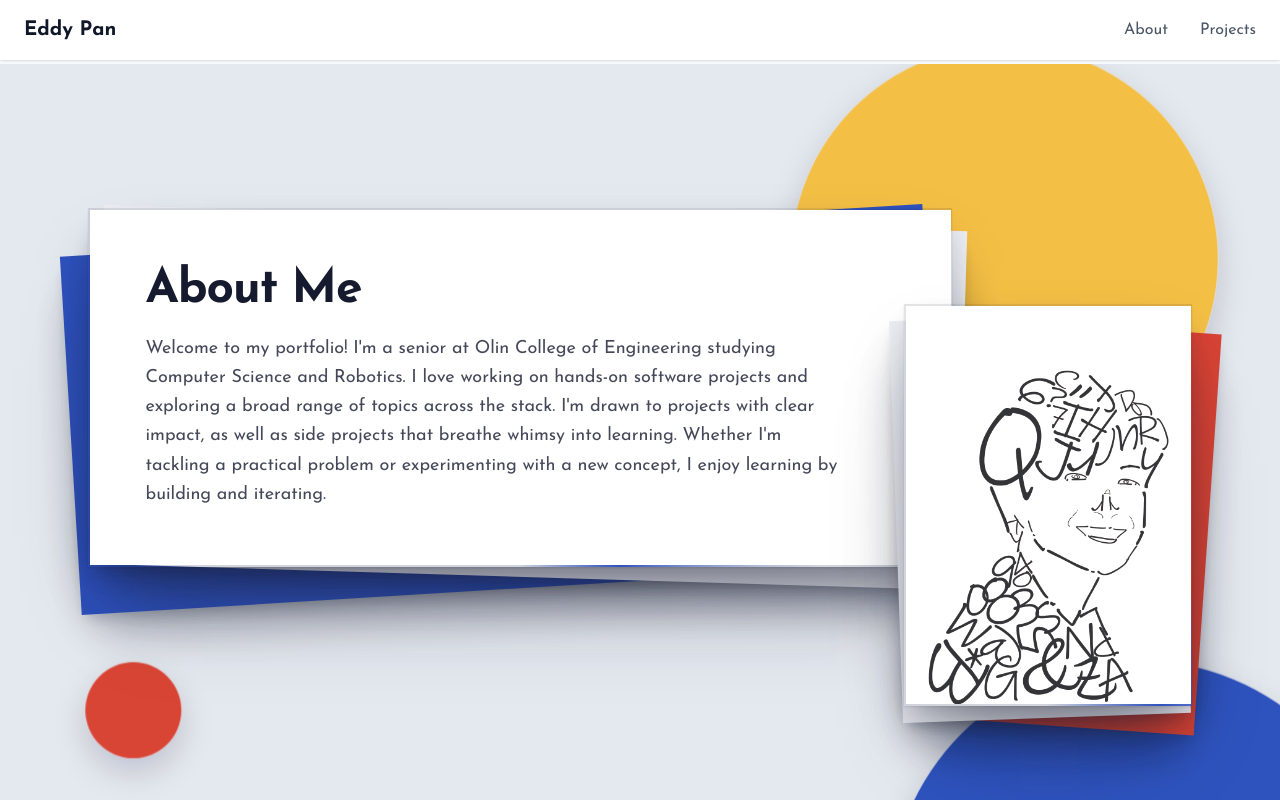
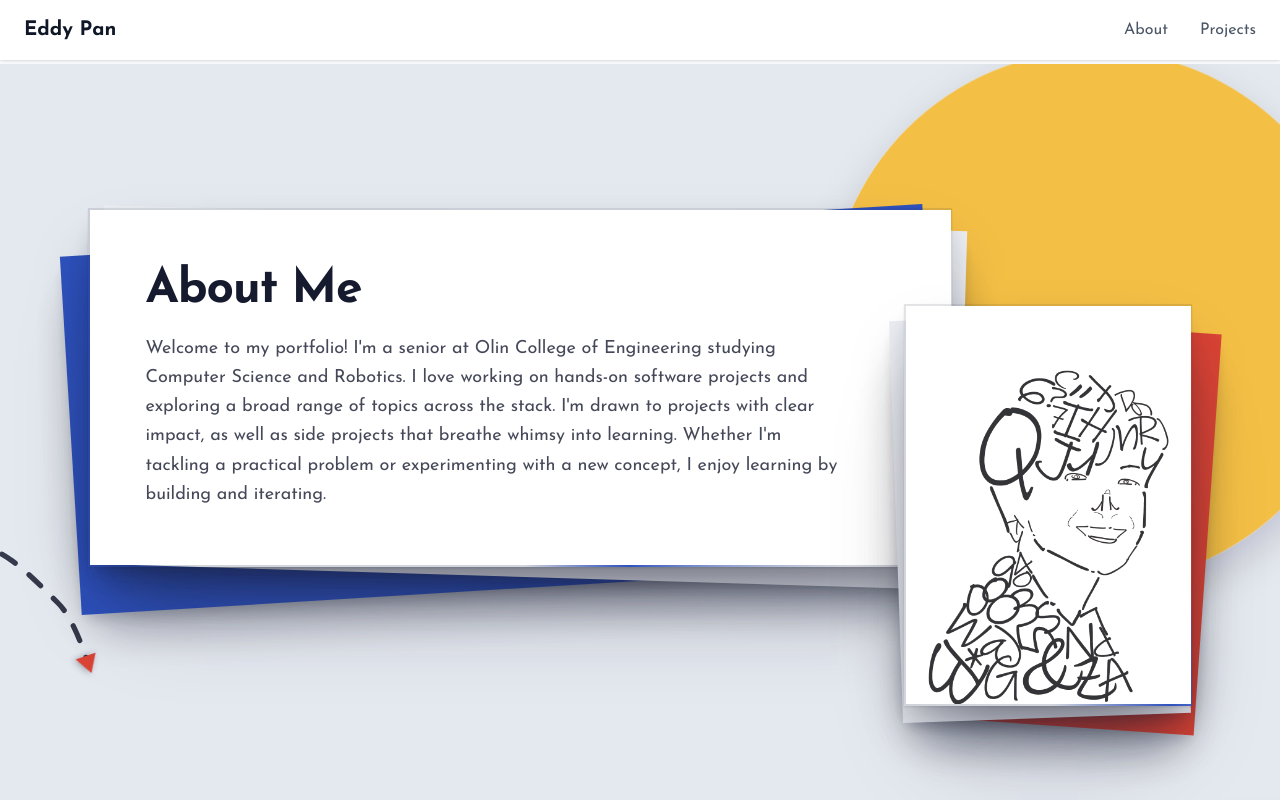
Before and after one commit to eddydpan/my-portfolio, a React (Vite) app: page /about in a window 1280 px wide. Shown: the top 800 px of the page. Built offline with nearby package versions, Linux system fonts and the light colour scheme.

Commit message:
first pass of TrailLine feature

```diff
--- a/src/components/AboutSection.jsx
+++ b/src/components/AboutSection.jsx
@@ -8,6 +8,7 @@ import {
   useTransform,
 } from 'motion/react';
 import GeometricBackdrop from './GeometricBackdrop';
+import TrailLine from './TrailLine';
 import profilePicture from '../assets/typography-portrait-full.jpg';
 
 // Layered shadows: a tight contact shadow, a mid key shadow, and a long soft ambient one
@@ -28,7 +29,7 @@ const UNDER_SHEET_SHADOW = [
  */
 function CardStack({ sheets, fanned, transition, edge, className = '', children }) {
   return (
-    <div className={`relative ${className}`}>
+    <div className={`relative z-10 ${className}`}>
       {sheets.map(({ className: sheetClass, rotate, x, y }) => (
         <motion.div
           key={sheetClass}
@@ -64,13 +65,14 @@ export default function AboutSection({ id }) {
     <section
       id={id}
       ref={ref}
-      className="relative isolate overflow-hidden bg-field py-28 md:py-36"
+      className="relative isolate overflow-hidden bg-field pt-28 md:pt-36"
     >
       <GeometricBackdrop />
 
       {/* Two stacks of unequal size: the text card leads, the portrait card sits lower and
-          overlaps its right edge, as if dropped on top of it */}
-      <div className="max-w-6xl mx-auto px-6 flex flex-col md:flex-row md:items-start">
+          overlaps its right edge, as if dropped on top of it. The row is as tall as the trail's
+          stage (1104:856), so the trail ends exactly at the section's bottom edge. */}
+      <div className="relative max-w-6xl mx-auto px-6 flex flex-col md:flex-row md:items-start md:min-h-[calc((min(100vw,72rem)-3rem)*0.7754)]">
         <CardStack
           className="md:flex-1"
           fanned={isInView}
@@ -111,6 +113,8 @@ export default function AboutSection({ id }) {
             className="block w-full h-auto px-5 pt-5 mix-blend-multiply brightness-[1.03] contrast-[1.05]"
           />
         </CardStack>
+
+        <TrailLine sectionRef={ref} />
       </div>
     </section>
   );
--- a/src/components/GeometricBackdrop.jsx
+++ b/src/components/GeometricBackdrop.jsx
@@ -7,6 +7,7 @@ import { motion, useScroll, useTransform, useReducedMotion } from 'motion/react'
  * from Illustrator (keep the 1440x900 viewBox, or update it to match).
  * Each shape casts a soft shadow so it reads as cut paper lifted off the field,
  * and drifts at its own rate as the section scrolls past for parallax depth.
+ * (About Me's red disc lives with its trail in TrailLine, fixed beside the cards.)
  */
 export default function GeometricBackdrop() {
   const ref = useRef(null);
@@ -16,7 +17,6 @@ export default function GeometricBackdrop() {
   const range = (distance) => (reduceMotion ? [0, 0] : [distance, -distance]);
   const farY = useTransform(scrollYProgress, [0, 1], range(25));
   const midY = useTransform(scrollYProgress, [0, 1], range(60));
-  const nearY = useTransform(scrollYProgress, [0, 1], range(110));
 
   return (
     <div ref={ref} aria-hidden="true" className="absolute inset-0 -z-10 overflow-hidden">
@@ -40,8 +40,6 @@ export default function GeometricBackdrop() {
           />
           {/* Mid: sun disc behind the portrait, so the head breaks the frame in front of it */}
           <motion.circle style={{ y: midY }} cx="1130" cy="230" r="240" fill="var(--color-sun)" />
-          {/* Near: small red disc counterweighting the left side */}
-          <motion.circle style={{ y: nearY }} cx="150" cy="740" r="54" fill="var(--color-signal)" />
         </g>
       </svg>
     </div>
--- /dev/null
+++ b/src/components/TrailLine.jsx
@@ -0,0 +1,243 @@
+import { useEffect, useRef, useState } from 'react';
+import {
+  motion,
+  animate,
+  useInView,
+  useMotionValue,
+  useMotionValueEvent,
+  useReducedMotion,
+} from 'motion/react';
+
+const MESSAGE = 'follow me!';
+const START_DELAY_MS = 3000; // after the visitor reaches About Me
+const DRAW_S = 8;
+const TYPE_MS = 75; // per character, typing in
+const UNTYPE_MS = 230; // per character, untyping once the visitor scrolls on
+const FADE_S = 3;
+const SCROLL_TO_DISMISS = 40; // px of fresh scrolling that starts the fade
+const DASH = 16;
+const GAP = 18;
+
+/**
+ * Routes in each stage's own coordinates. Desktop shares its origin with the card row
+ * (1104 wide at full size, scaling down with it); mobile is a strip below the stacked cards.
+ *
+ * Each route: a slight rise from the middle of the left side, a ~45° slope down, a narrow
+ * elliptical loop (four quarter-ellipse curves) whose exit crosses the incoming line just
+ * above the trough, a small rise, then an easy drop to the bottom-center of the section.
+ * `toDescent` is the same route cut off at the crest, where the character speaks.
+ */
+const ROUTES = {
+  desktop: {
+    width: 1104,
+    height: 856,
+    disc: { cx: -110, cy: 730, r: 81 },
+    voice: { x: 480, y: 690 },
+    toDescent: `M -320 360 C -250 360, -190 335, -130 335
+      C -90 335, -70 355, -30 395
+      C 10 435, 20 590, 75 590
+      C 97.1 590, 115 563.1, 115 530
+      C 115 496.9, 97.1 470, 75 470
+      C 52.9 470, 35 496.9, 35 530
+      C 35 575, 60 652, 110 652
+      C 170 652, 230 615, 300 615`,
+    descent: 'C 390 615, 500 760, 552 856',
+  },
+  mobile: {
+    width: 342,
+    height: 360,
+    disc: { cx: -10, cy: 285, r: 42 },
+    voice: { x: 190, y: 262 },
+    toDescent: `M -40 62 C -25 62, -15 48, 0 48
+      C 12 48, 18 58, 30 70
+      C 45 85, 45 186, 80 186
+      C 93.3 186, 104 169.9, 104 150
+      C 104 130.1, 93.3 114, 80 114
+      C 66.7 114, 56 130.1, 56 150
+      C 56 178, 72 222, 110 222
+      C 125 222, 130 214, 142 214`,
+    descent: 'C 166 214, 171 270, 171 360',
+  },
+};
+
+function useIsDesktop() {
+  const query = '(min-width: 768px)';
+  const [matches, setMatches] = useState(() => window.matchMedia(query).matches);
+  useEffect(() => {
+    const mql = window.matchMedia(query);
+    const onChange = () => setMatches(mql.matches);
+    mql.addEventListener('change', onChange);
+    return () => mql.removeEventListener('change', onChange);
+  }, []);
+  return matches;
+}
+
+/**
+ * Dash pattern that shows only the first `drawn` px of a path: whole dash/gap pairs up to
+ * that point, then one gap covering the rest. Unlike a reveal mask, a later stretch of trail
+ * that crosses an earlier one stays hidden until the character actually gets there.
+ */
+function dashesUpTo(drawn, total) {
+  const period = DASH + GAP;
+  const whole = Math.floor(drawn / period);
+  const parts = [];
+  for (let i = 0; i < whole; i++) parts.push(DASH, GAP);
+  parts.push(Math.min(DASH, drawn - whole * period), total);
+  return parts.join(' ');
+}
+
+/**
+ * A small triangle character crosses About Me on its own a few seconds after the visitor
+ * arrives, leaving a dashed map trail. As it turns down toward Projects it types
+ * "follow me!", which untypes and fades away once the visitor keeps scrolling.
+ */
+export default function TrailLine({ sectionRef }) {
+  const reduceMotion = useReducedMotion();
+  const isDesktop = useIsDesktop();
+  const route = ROUTES[isDesktop ? 'desktop' : 'mobile'];
+
+  const pathRef = useRef(null);
+  const descentRef = useRef(null);
+  const characterRef = useRef(null);
+  const stageRef = useRef(null);
+  const progress = useMotionValue(0);
+
+  // Desktop: "reached About Me" = the section has risen into the top 40% of the screen.
+  // Mobile: the stacked cards fill the screen first, so wait until the trail's own strip is in view.
+  const reachedSection = useInView(sectionRef, { margin: '0px 0px -60% 0px' });
+  const reachedStage = useInView(stageRef, { amount: 0.6 });
+  const reached = isDesktop ? reachedSection : reachedStage;
+  const [started, setStarted] = useState(false);
+
+  useEffect(() => {
+    if (!reached || started) return;
+    const id = setTimeout(() => setStarted(true), START_DELAY_MS);
+    return () => clearTimeout(id);
+  }, [reached, started]);
+
+  useEffect(() => {
+    if (!started) return;
+    const draw = animate(
+      progress,
+      1,
+      reduceMotion ? { duration: 0 } : { duration: DRAW_S, ease: [0.45, 0, 0.4, 1] }
+    );
+    return () => draw.stop();
+  }, [started, reduceMotion, progress]);
+
+  // "follow me!": idle → typing → shown → fading → gone, once per visit
+  const [phase, setPhase] = useState('idle');
+  const [typed, setTyped] = useState(0);
+  const voiceOpacity = useMotionValue(1);
+
+  // Grow the trail and keep the character on its leading tip, pointed along it
+  useMotionValueEvent(progress, 'change', (v) => {
+    const path = pathRef.current;
+    const character = characterRef.current;
+    if (!path || !character) return;
+    const total = path.getTotalLength();
+    const drawn = v * total;
+    path.setAttribute('stroke-dasharray', dashesUpTo(drawn, total));
+
+    const at = Math.max(1, drawn);
+    const p = path.getPointAtLength(at);
+    const back = path.getPointAtLength(Math.max(0, at - 2));
+    const angle = (Math.atan2(p.y - back.y, p.x - back.x) * 180) / Math.PI;
+    character.setAttribute('transform', `translate(${p.x} ${p.y}) rotate(${angle})`);
+    character.style.opacity = v > 0 ? '1' : '0';
+
+    if (phase === 'idle' && drawn >= descentRef.current.getTotalLength()) setPhase('typing');
+  });
+
+  useEffect(() => {
+    if (phase === 'typing') {
+      if (reduceMotion) {
+        setTyped(MESSAGE.length);
+        setPhase('shown');
+        return;
+      }
+      const id = setInterval(() => {
+        setTyped((n) => {
+          if (n + 1 >= MESSAGE.length) {
+            clearInterval(id);
+            setPhase('shown');
+          }
+          return Math.min(n + 1, MESSAGE.length);
+        });
+      }, TYPE_MS);
+      return () => clearInterval(id);
+    }
+
+    if (phase === 'shown') {
+      const startY = window.scrollY;
+      const onScroll = () => {
+        if (Math.abs(window.scrollY - startY) > SCROLL_TO_DISMISS) setPhase('fading');
+      };
+      window.addEventListener('scroll', onScroll, { passive: true });
+      return () => window.removeEventListener('scroll', onScroll);
+    }
+
+    if (phase === 'fading') {
+      const fade = animate(voiceOpacity, 0, { duration: reduceMotion ? 0.6 : FADE_S, ease: 'easeIn' });
+      fade.then(() => setPhase('gone'));
+      const id = reduceMotion ? null : setInterval(() => setTyped((n) => Math.max(0, n - 1)), UNTYPE_MS);
+      return () => {
+        fade.stop();
+        clearInterval(id);
+      };
+    }
+  }, [phase, reduceMotion, voiceOpacity]);
+
+  const { width, height, disc, voice, toDescent, descent } = route;
+  const pct = (n, of) => `${(n / of) * 100}%`;
+
+  return (
+    // Desktop: overlays the card row from its top-left corner. Mobile: a strip below the cards.
+    <div
+      ref={stageRef}
+      className="pointer-events-none relative w-full md:absolute md:inset-x-6 md:top-0 md:w-auto"
+      style={{ aspectRatio: `${width} / ${height}` }}
+    >
+      <svg
+        aria-hidden="true"
+        className="absolute inset-0 h-full w-full overflow-visible"
+        viewBox={`0 0 ${width} ${height}`}
+      >
+        <defs>
+          <filter id="trail-lift" x="-50%" y="-50%" width="200%" height="220%">
+            <feDropShadow dx="0" dy="14" stdDeviation="14" floodColor="#161A2E" floodOpacity="0.18" />
+          </filter>
+        </defs>
+
+        <circle cx={disc.cx} cy={disc.cy} r={disc.r} fill="var(--color-signal)" filter="url(#trail-lift)" />
+
+        <path ref={descentRef} d={toDescent} fill="none" stroke="none" />
+        <path
+          ref={pathRef}
+          d={`${toDescent} ${descent}`}
+          fill="none"
+          stroke="var(--color-ink)"
+          strokeOpacity={0.85}
+          strokeWidth={5.25}
+          strokeLinecap="round"
+          strokeDasharray="0 100000"
+        />
+        <g ref={characterRef} style={{ opacity: 0, filter: 'drop-shadow(0 2px 3px rgb(22 26 46 / 0.35))' }}>
+          {/* Equilateral, pointing along +x so rotation follows the trail */}
+          <polygon points="12,0 -6,-10.4 -6,10.4" fill="var(--color-signal)" />
+        </g>
+      </svg>
+
+      <p className="sr-only">follow me!</p>
+      {phase !== 'idle' && phase !== 'gone' && (
+        <motion.p
+          aria-hidden="true"
+          className="absolute origin-left -rotate-[25deg] whitespace-nowrap text-sm md:text-base font-bold text-ink"
+          style={{ left: pct(voice.x, width), top: pct(voice.y, height), opacity: voiceOpacity }}
+        >
+          {MESSAGE.slice(0, typed)}
+        </motion.p>
+      )}
+    </div>
+  );
+}
```
